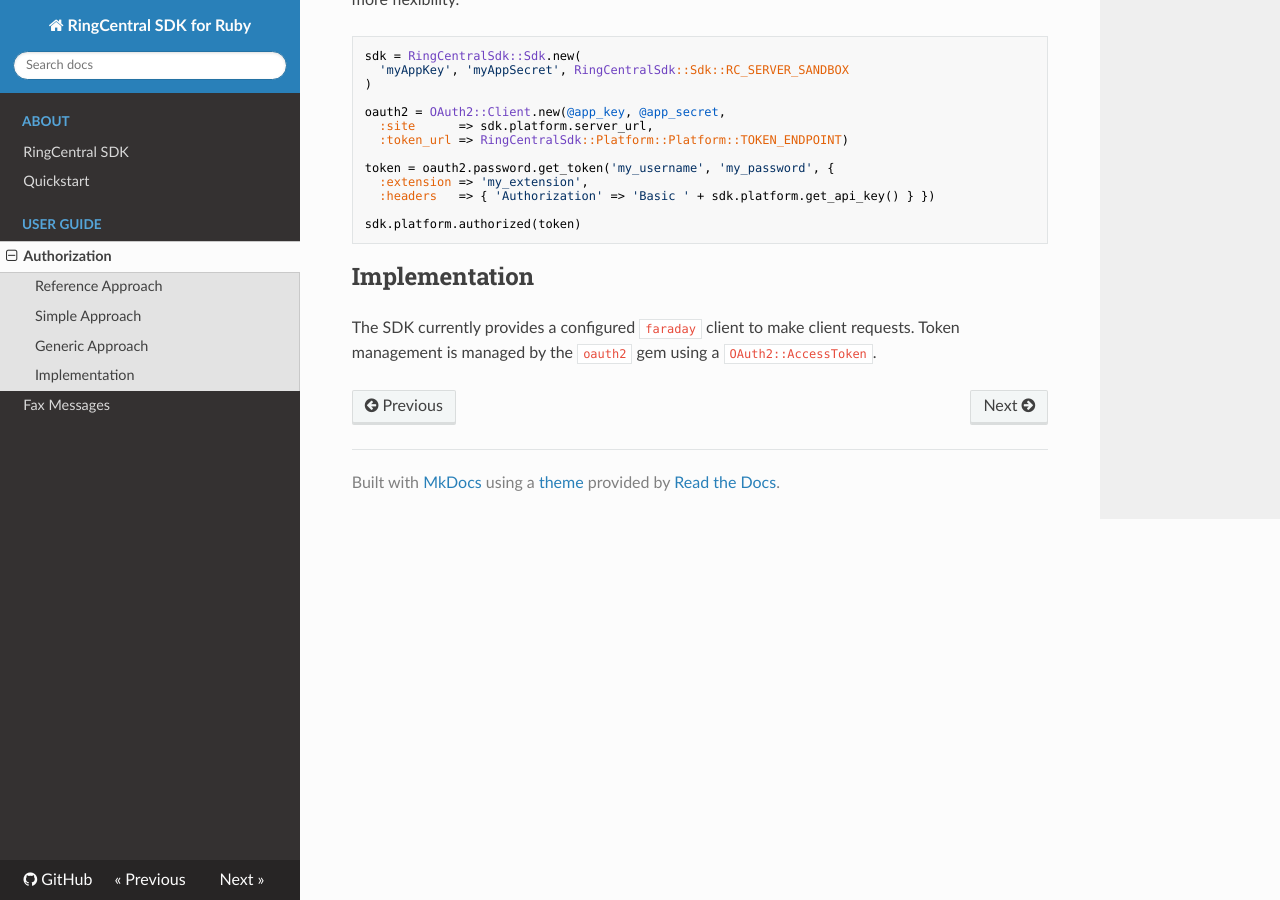
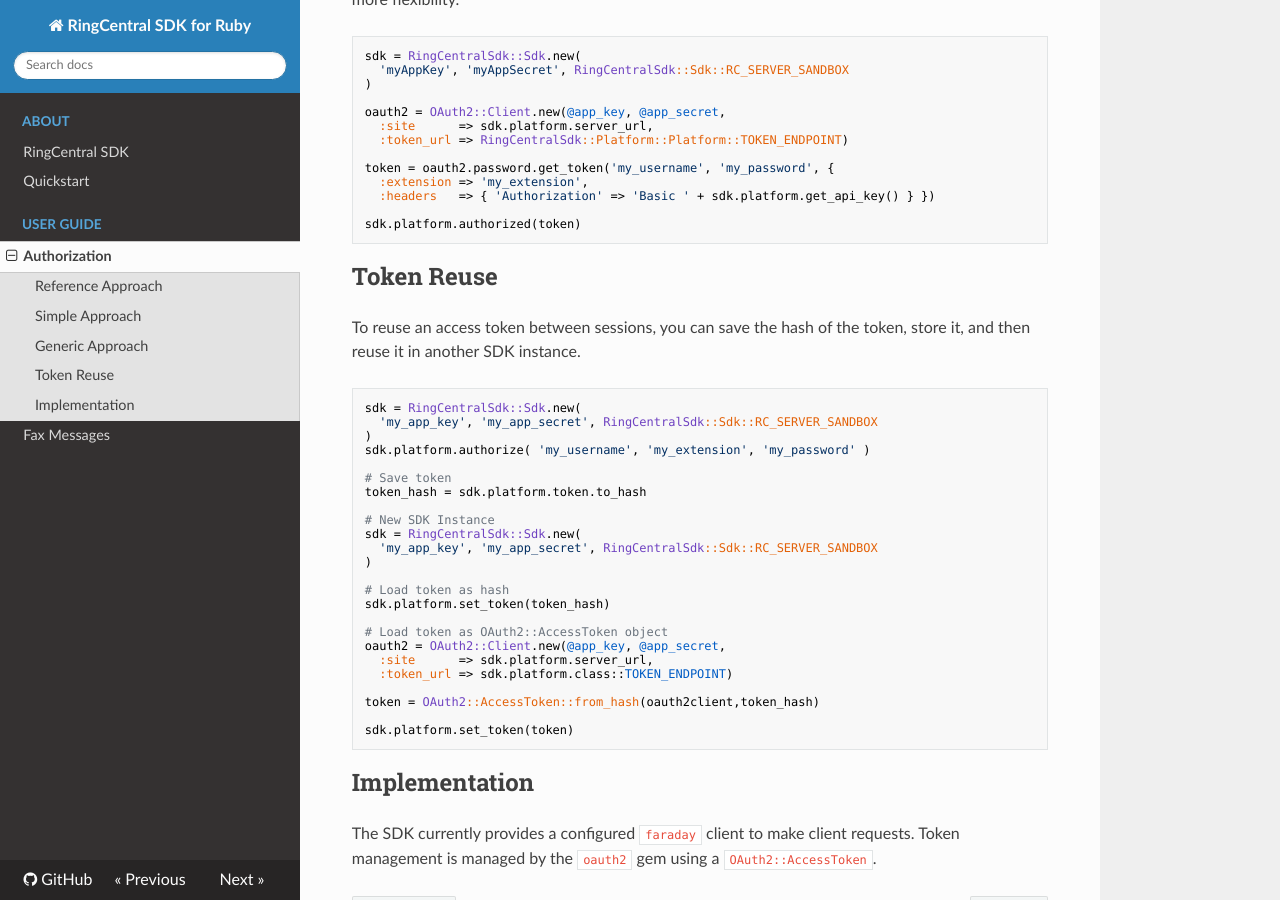
Before and after one commit to grokify/ringcentral-sdk-ruby, an MkDocs documentation site: the page built from docs/usage/authorization/Authorization.md, in a window 1280 px wide and 900 px high, scrolled down 1226 px. Built offline with MkDocs 1.6.1, drawn with Linux system fonts in a browser that asks for light colours; nearby versions of some CDN libraries; old or Windows-style settings are respelled for this version of MkDocs.

Commit message:
update mkdocs for token reuse

````diff
--- a/docs/usage/authorization/Authorization.md
+++ b/docs/usage/authorization/Authorization.md
@@ -75,6 +75,38 @@
 sdk.platform.authorized(token)
 ```
 
+## Token Reuse
+
+To reuse an access token between sessions, you can save the hash of the token,
+store it, and then reuse it in another SDK instance.
+
+```ruby
+sdk = RingCentralSdk::Sdk.new(
+  'my_app_key', 'my_app_secret', RingCentralSdk::Sdk::RC_SERVER_SANDBOX
+)
+sdk.platform.authorize( 'my_username', 'my_extension', 'my_password' )
+
+# Save token
+token_hash = sdk.platform.token.to_hash
+
+# New SDK Instance
+sdk = RingCentralSdk::Sdk.new(
+  'my_app_key', 'my_app_secret', RingCentralSdk::Sdk::RC_SERVER_SANDBOX
+)
+
+# Load token as hash
+sdk.platform.set_token(token_hash)
+
+# Load token as OAuth2::AccessToken object
+oauth2 = OAuth2::Client.new(@app_key, @app_secret,
+  :site      => sdk.platform.server_url,
+  :token_url => sdk.platform.class::TOKEN_ENDPOINT)
+
+token = OAuth2::AccessToken::from_hash(oauth2client,token_hash)
+
+sdk.platform.set_token(token)
+```
+
 ## Implementation
 
 The SDK currently provides a configured `faraday` client to make client requests.
````
